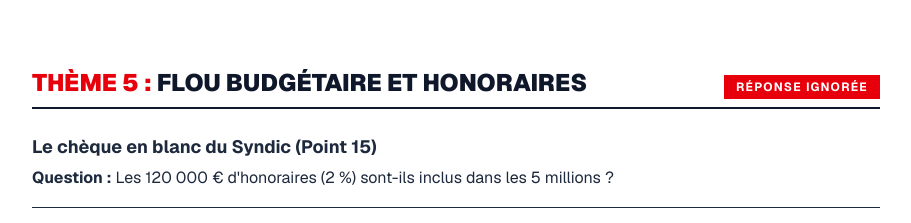
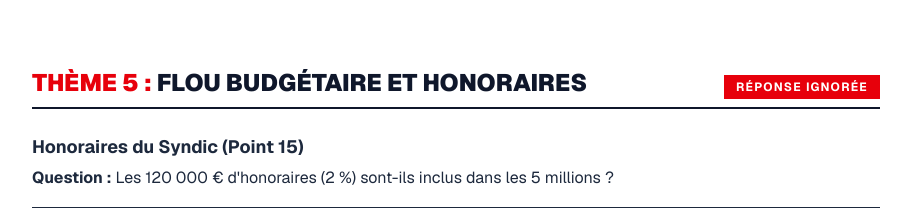
Before and after one commit to AlexSearha/audit-travaux, a Next.js app: page / in a window 1280 px wide. Shown: the part 2085-2308 px from the top of the page, without its empty margins (184-1095 px from the left). Built offline with nearby package versions, Linux system fonts and the light colour scheme.

Commit message:
honoraire du syndic

```diff
--- a/app/components/AuditCopro.tsx
+++ b/app/components/AuditCopro.tsx
@@ -179,7 +179,7 @@ export default function AuditCopropriete() {
           <ul className="space-y-6">
             <li className="border-b pb-4">
               <span className="block font-bold text-lg mb-1">
-                Le chèque en blanc du Syndic (Point 15)
+                Honoraires du Syndic (Point 15)
               </span>
               <strong>Question :</strong> Les 120 000 € d'honoraires (2 %)
               sont-ils inclus dans les 5 millions ?
```
